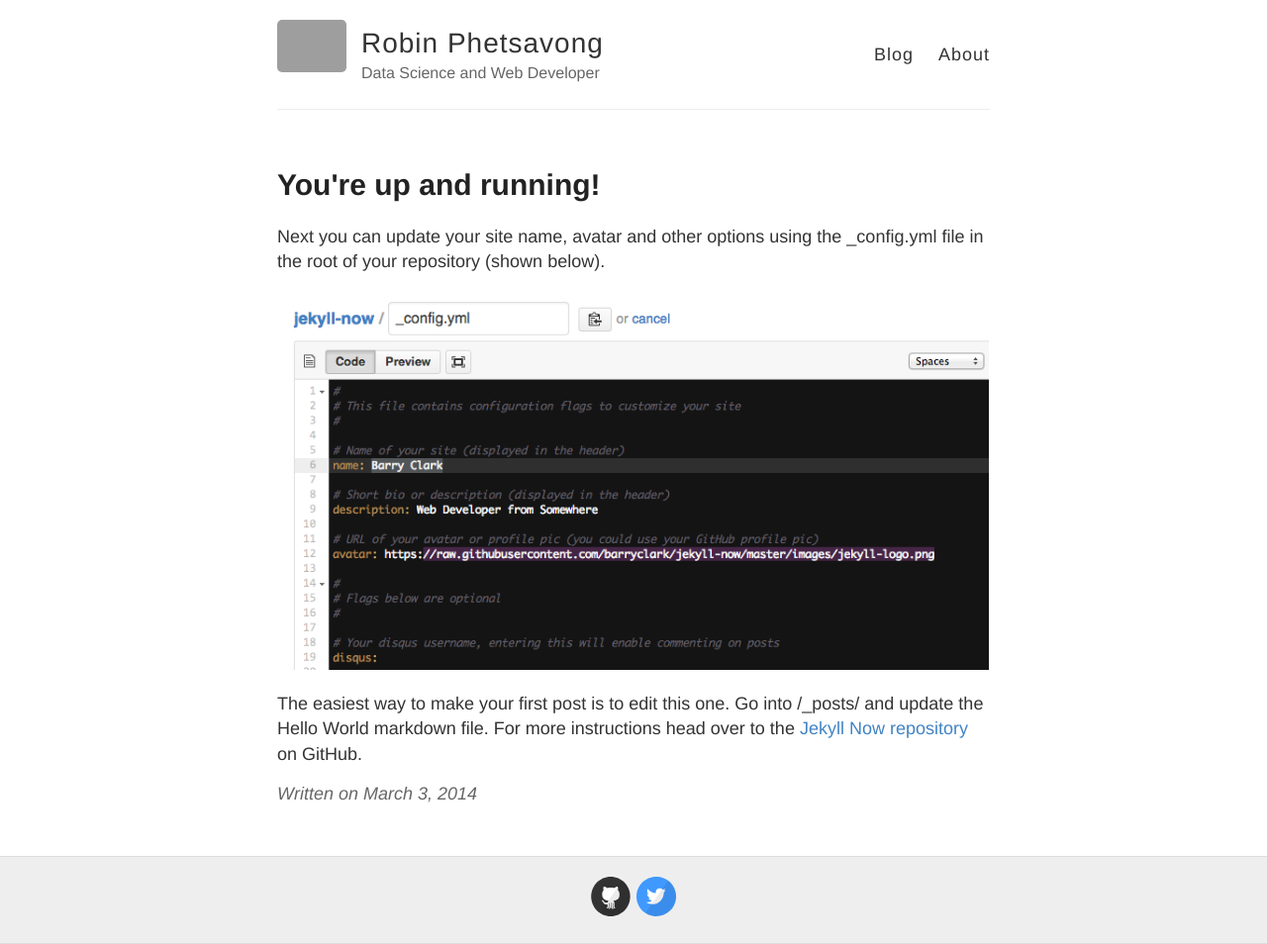
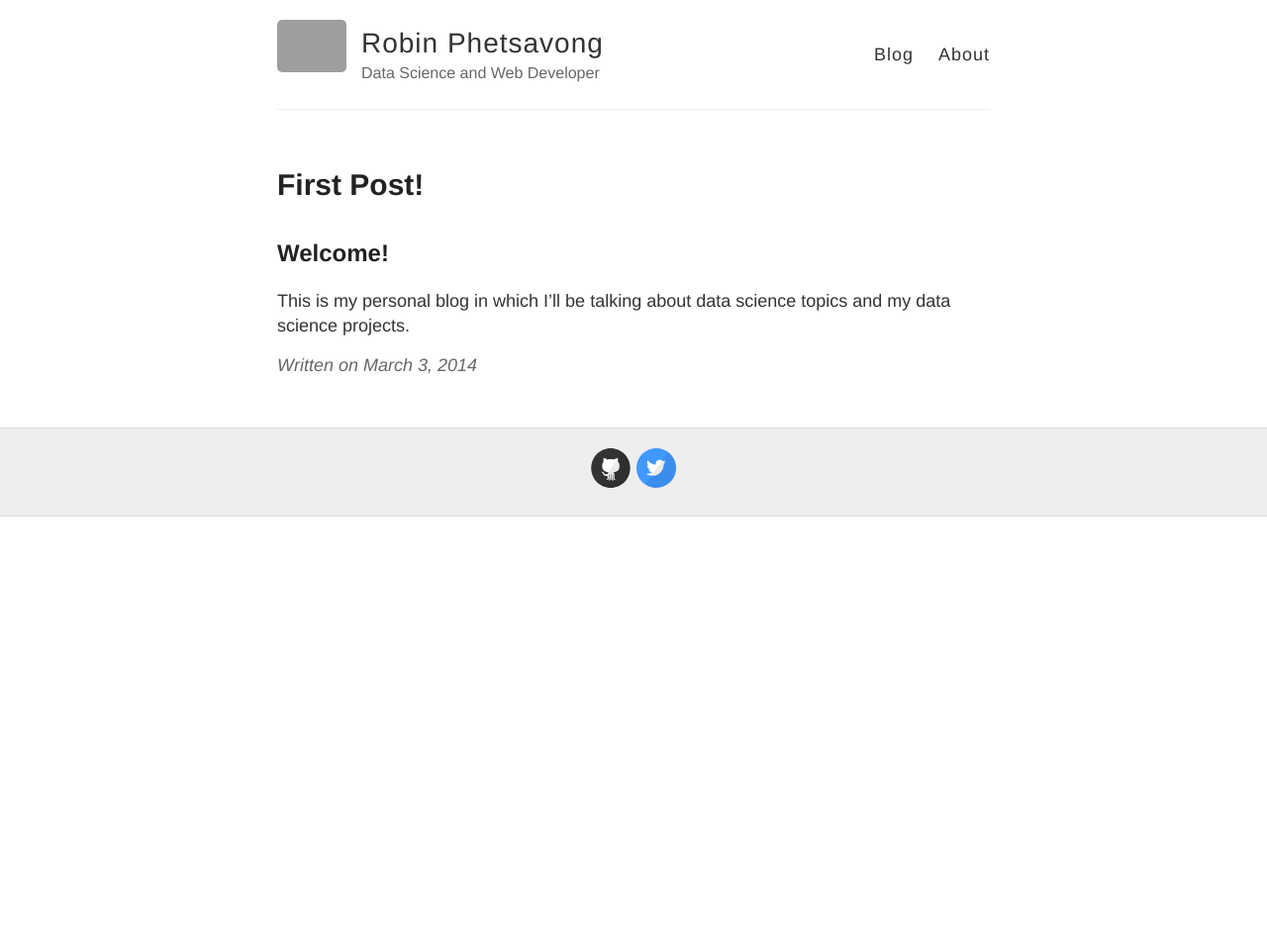
Before and after one commit to robinphetsa/robinphetsa.github.io, a Jekyll site: the page built from _posts/2014-3-3-Hello-World.md, in a window 1280 px wide. Shown: the whole page at 99% size. Built offline with Jekyll 4.4.1, drawn with Linux system fonts in a browser that asks for light colours; after the commit the page ends 900 px from its top, so only the background shows below that; grey boxes are pictures that could not be loaded.

Commit message:
Update 2014-3-3-Hello-World.md

```diff
--- a/_posts/2014-3-3-Hello-World.md
+++ b/_posts/2014-3-3-Hello-World.md
@@ -1,10 +1,7 @@
 ---
 layout: post
-title: You're up and running!
+title: First Post!
 ---
 
-Next you can update your site name, avatar and other options using the _config.yml file in the root of your repository (shown below).
-
-![_config.yml]({{ site.baseurl }}/images/config.png)
-
-The easiest way to make your first post is to edit this one. Go into /_posts/ and update the Hello World markdown file. For more instructions head over to the [Jekyll Now repository](https://github.com/barryclark/jekyll-now) on GitHub.
+## Welcome!
+  This is my personal blog in which I'll be talking about data science topics and my data science projects.
```
